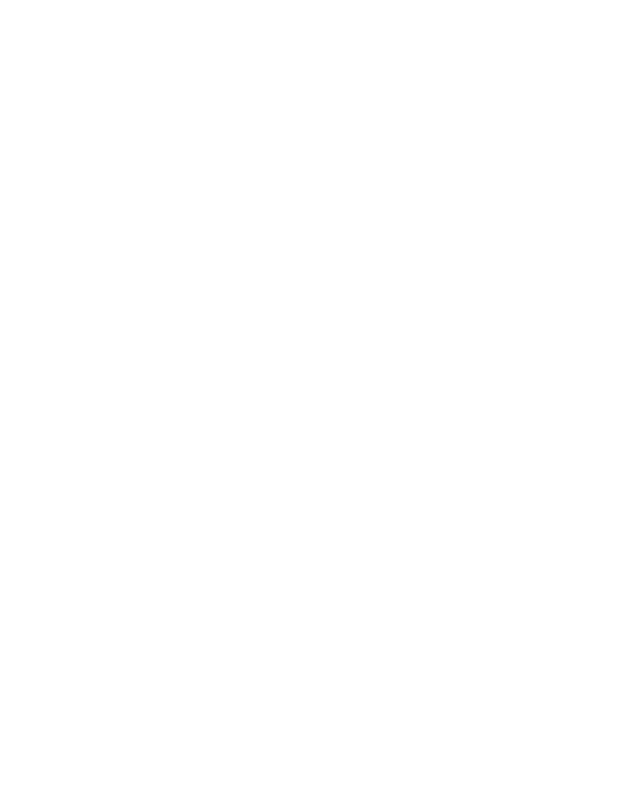
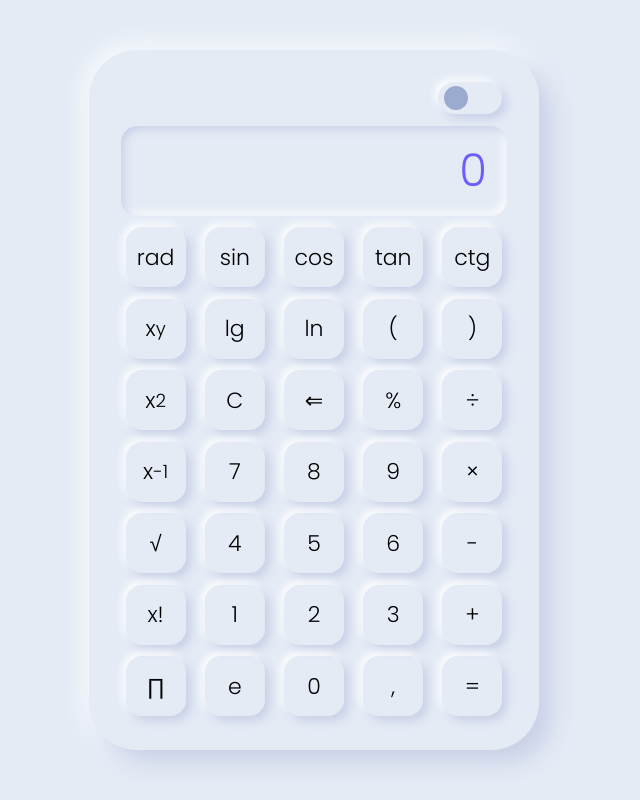
Before and after one commit to Renik07/calc, a plain HTML site: page index.html in a window 1280 px wide. Shown: the whole page, without its empty margins (326-966 px from the left). Drawn offline with Linux system fonts and the light colour scheme.

Commit message:
add html, css

```diff
--- a/index.html
+++ b/index.html
@@ -5,8 +5,55 @@
 	<meta http-equiv="X-UA-Compatible" content="IE=edge">
 	<meta name="viewport" content="width=device-width, initial-scale=1.0">
 	<title>Document</title>
+	<link rel="stylesheet" href="style.css">
 </head>
 <body>
+	<div class="container">
+		<div class="switch">
+			<div class="switch__1">
+        <input id="switch-1" type="checkbox">
+        <label for="switch-1"></label>
+      </div>
+		</div>
+		<input class="item input" type="text" name="textview" readonly placeholder="0">
+		<div class="item">rad</div>
+		<div class="item">sin</div>
+		<div class="item">cos</div>
+		<div class="item">tan</div>
+		<div class="item">ctg</div>
+		<div class="item">x<sup>y</sup></div>
+		<div class="item">lg</div>
+		<div class="item">ln</div>
+		<div class="item">(</div>
+		<div class="item">)</div>
+		<div class="item">x<sup>2</sup></div>
+		<div class="item">C</div>
+		<div class="item">&lArr;</div>
+		<div class="item">%</div>
+		<div class="item">&divide;</div>
+		<div class="item">x<sup>-1</sup></div>
+		<div class="item">7</div>
+		<div class="item">8</div>
+		<div class="item">9</div>
+		<div class="item">&times;</div>
+		<div class="item">&radic;</div>
+		<div class="item">4</div>
+		<div class="item">5</div>
+		<div class="item">6</div>
+		<div class="item">-</div>
+		<div class="item">x!</div>
+		<div class="item">1</div>
+		<div class="item">2</div>
+		<div class="item">3</div>
+		<div class="item">+</div>
+		<div class="item">&prod;</div>
+		<div class="item">e</div>
+		<div class="item">0</div>
+		<div class="item">,</div>
+		<div class="item">=</div>
 
+	</div>
+
+	<script src="main.js"></script>
 </body>
 </html>
--- a/style.css
+++ b/style.css
@@ -0,0 +1,133 @@
+@import url('https://fonts.googleapis.com/css2?family=Poppins:wght@300&display=swap');
+
+* {
+	margin: 0;
+	padding: 0;
+	box-sizing: border-box;
+}
+
+html {
+	font-family: 'Poppins', sans-serif;
+}
+
+body {
+	min-height: 100vh;
+  display: flex;
+  justify-content: center;
+  align-items: center;
+  font-family: 'Poppins', sans-serif;
+  background: #E4EBF5;
+	user-select: none;
+}
+
+.container {
+	max-width: 450px;
+	height: 700px;
+	border-radius: 3rem;
+  box-shadow:.8rem .8rem 1.4rem #c8d0e7,
+            -.2rem -.2rem 1.8rem #fff;
+  padding: 2rem;
+	display: grid;
+	grid-template-columns: 1fr 1fr 1fr 1fr 1fr;
+	grid-gap: 10px;
+}
+
+/* switch */
+.switch {
+  grid-column: 5 / -1;
+  /* display: grid;
+  grid-template-columns: repeat(2, min-content);
+  grid-gap: 2rem;
+  justify-self: center; */
+}
+.switch input {
+	display: none;
+}
+.switch label {
+	display: flex;
+	align-items: center;
+	width: 100%;
+	height: 2rem;
+	box-shadow: .3rem .3rem .6rem #c8d0e7,
+							-.2rem -.2rem .5rem #fff;
+	background: rgba(255,255,255,0);
+	position: relative;
+	cursor: pointer;
+	border-radius: 1.6rem;
+}
+.switch label::after {
+	content: "";
+	position: absolute;
+	left: .4rem;
+	width: 1.5rem;
+	height: 1.5rem;
+	border-radius: 50%;
+	background: #9baacf;
+	transition: all .4s ease;
+}
+.switch label::before {
+	content: '';
+	width: 100%;
+	height: 100%;
+	border-radius: inherit;
+	background: linear-gradient(330deg, #5b0eeb 0%, #6d5dfc 50%, #8abdff 100%);
+	opacity: 0;
+	transition: all .4s ease;
+}
+.switch input:checked ~ label::before {
+	opacity: 1;
+}
+.switch input:checked ~ label::after {
+	left: 57%;
+	background: #E4EBF5;
+}
+.switch__1 {
+	width: 4rem;
+}
+/* ------ */
+
+.item {
+	display: flex;
+	justify-content: center;
+	align-items: center;
+	font-size: 22px;
+	width: 60px;
+	height: 60px;
+  border-radius: 1rem;
+  box-shadow: .3rem .3rem .6rem #c8d0e7,
+							-.2rem -.2rem .5rem #fff;
+  justify-self: center;
+  display: flex;
+  align-items: center;
+  justify-content: center;
+  cursor: pointer;
+  transition: .3s ease;
+}
+.item:active {
+	box-shadow: none;
+	padding-top: 3px;
+}
+
+.item.input {
+	width: 100%;
+	outline: none;
+	grid-column: 1/-1;
+	text-align: right;
+	padding: 0px 20px;
+	font-size: 45px;
+	height: 90px;
+	border: none;
+	border-radius: 1rem;
+	box-shadow: inset .2rem .2rem .5rem #c8d0e7,
+							inset -.2rem -.2rem .5rem #fff;
+	background: none;
+	font-family: inherit;
+	color: #6d5dfc;
+	cursor: auto;
+}
+.item.input::placeholder {
+	color: #6d5dfc;
+}
+.item.equal:active {
+	color: #5b0eeb;
+}
```
Also changed, not shown: main.js (added), script.js (deleted).
